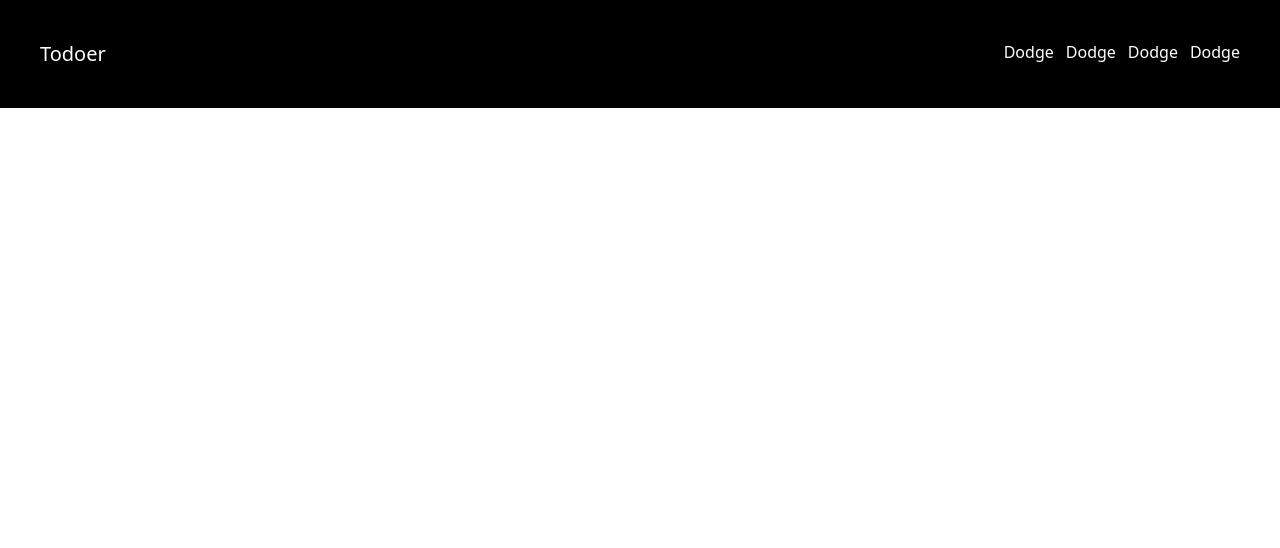
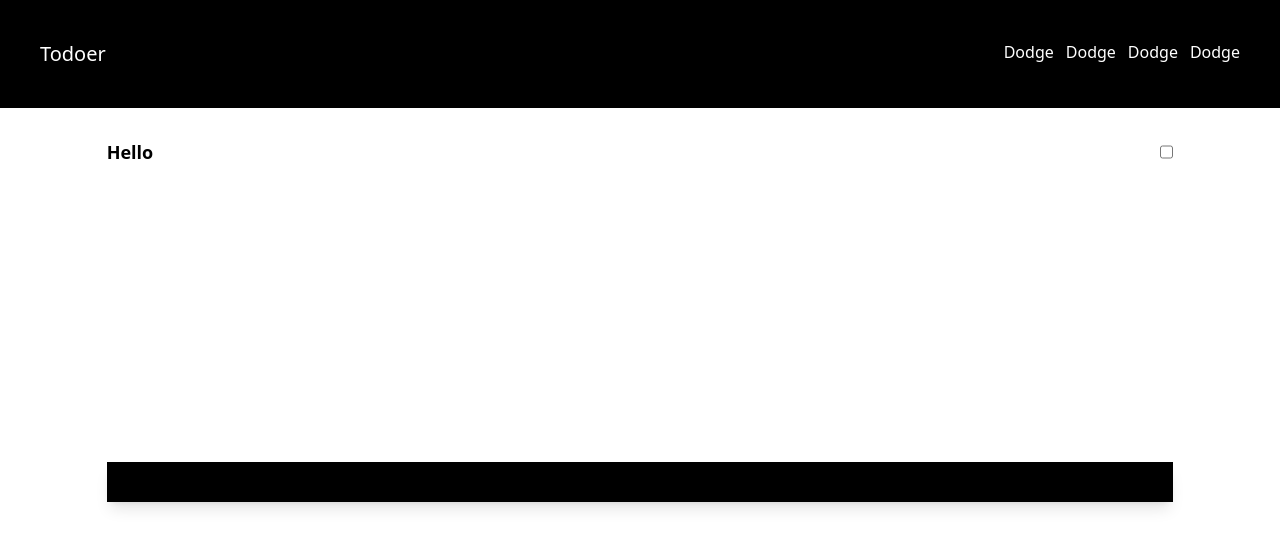
Before and after one commit to Ishan-pro/todoer, a React (Vite) app: page / in a window 1280 px wide. Shown: the top 548 px of the page. Built offline with nearby package versions, Linux system fonts and the light colour scheme.

Commit message:
Made the dummy UI with Todos

```diff
--- a/src/App.tsx
+++ b/src/App.tsx
@@ -1,11 +1,13 @@
 import { useState } from 'react';
 import Navbar from './components/Navbar';
+import TodoForm from './components/TodoForm';
 function App() {
   const [count, setCount] = useState(0);
 
   return (
     <>
       <Navbar />
+      <TodoForm />
     </>
   );
 }
--- /dev/null
+++ b/src/components/TodoForm.tsx
@@ -0,0 +1,62 @@
+import Stringifier from 'postcss/lib/stringifier';
+import tw from 'tailwind-styled-components';
+
+interface TodoProps {
+  text: string;
+}
+
+const TodoCom: TodoProps = ({ text }) => {
+  return (
+    <Todo>
+      <span style={{ flex: 1 }}>{text}</span> <Tick type="checkbox" />
+    </Todo>
+  );
+};
+
+const TodoForm = () => {
+  return (
+    <Parent style={{ height: '90vh' }}>
+      <TodoContainer>
+        <TodoCom text={'Hello'} />
+      </TodoContainer>
+      <TodoInput type="text" />
+    </Parent>
+  );
+};
+
+const Parent = tw.div`
+grid
+`;
+
+const Tick = tw.input`
+checked:bg-red-500
+h-30
+w-30
+`;
+
+const Todo = tw.div`
+font-bold
+flex
+flex-row
+h-fit
+text-lg
+`;
+
+const TodoContainer = tw.section`
+h-5/6
+w-5/6
+grid
+place-self-center
+`;
+
+const TodoInput = tw.input`
+bg-black
+text-white
+p-2
+h-fit
+w-5/6
+shadow-lg
+justify-self-center
+`;
+
+export default TodoForm;
```
